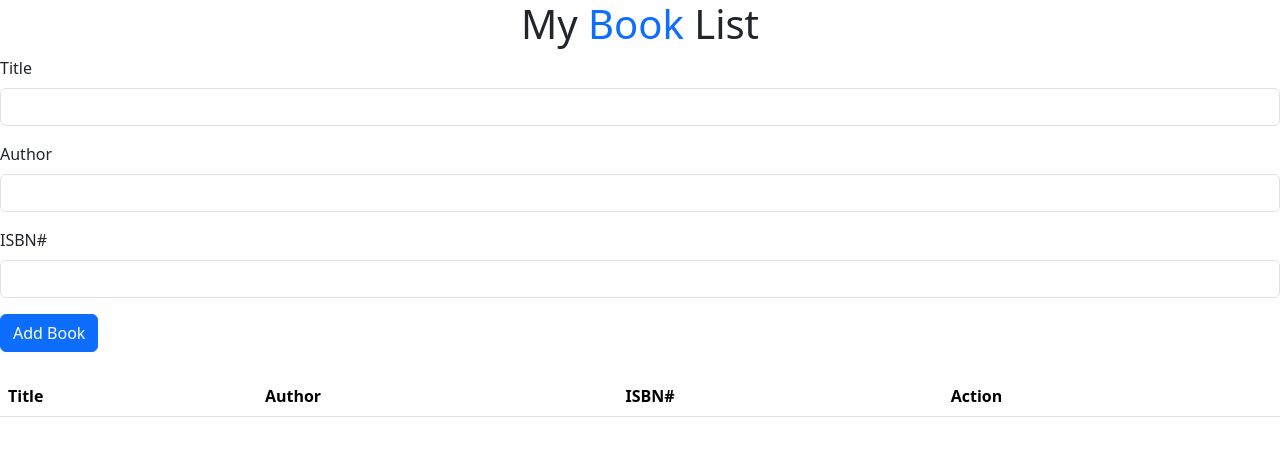
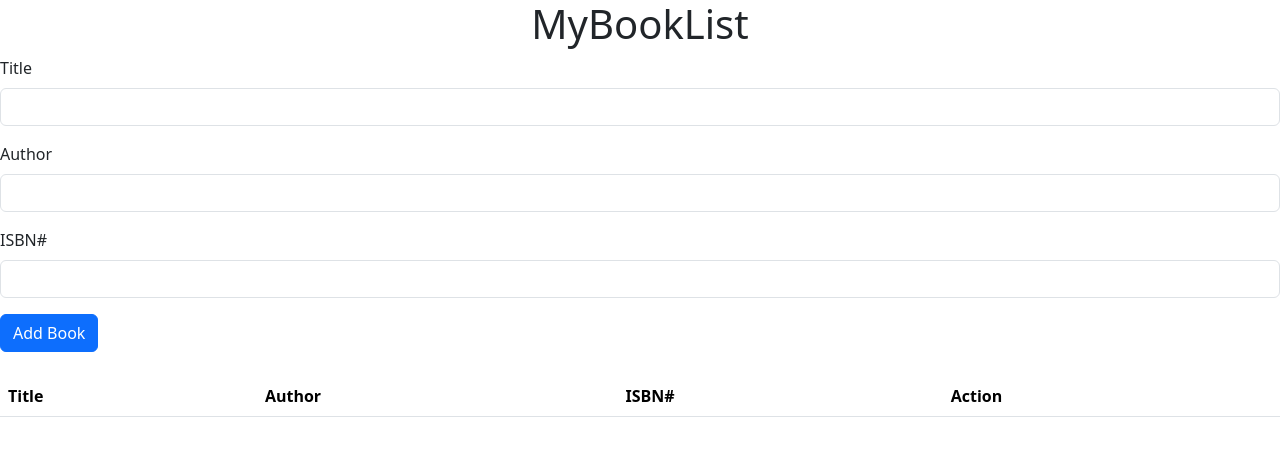
Before and after one commit to acciojob/book-list-Skyakash990, a website: page main.html in a window 1280 px wide. Drawn offline with nearby package versions, Linux system fonts and the light colour scheme.

Commit message:
created a submission

```diff
--- a/main.html
+++ b/main.html
@@ -7,7 +7,7 @@
 </head>
 
 <body>
-    <h1 class="text-center">My <span class="text-primary">Book</span> List</h1>
+    <h1 class="text-center">MyBookList</h1>
 
     <form>
         <div class="form-group">
```
